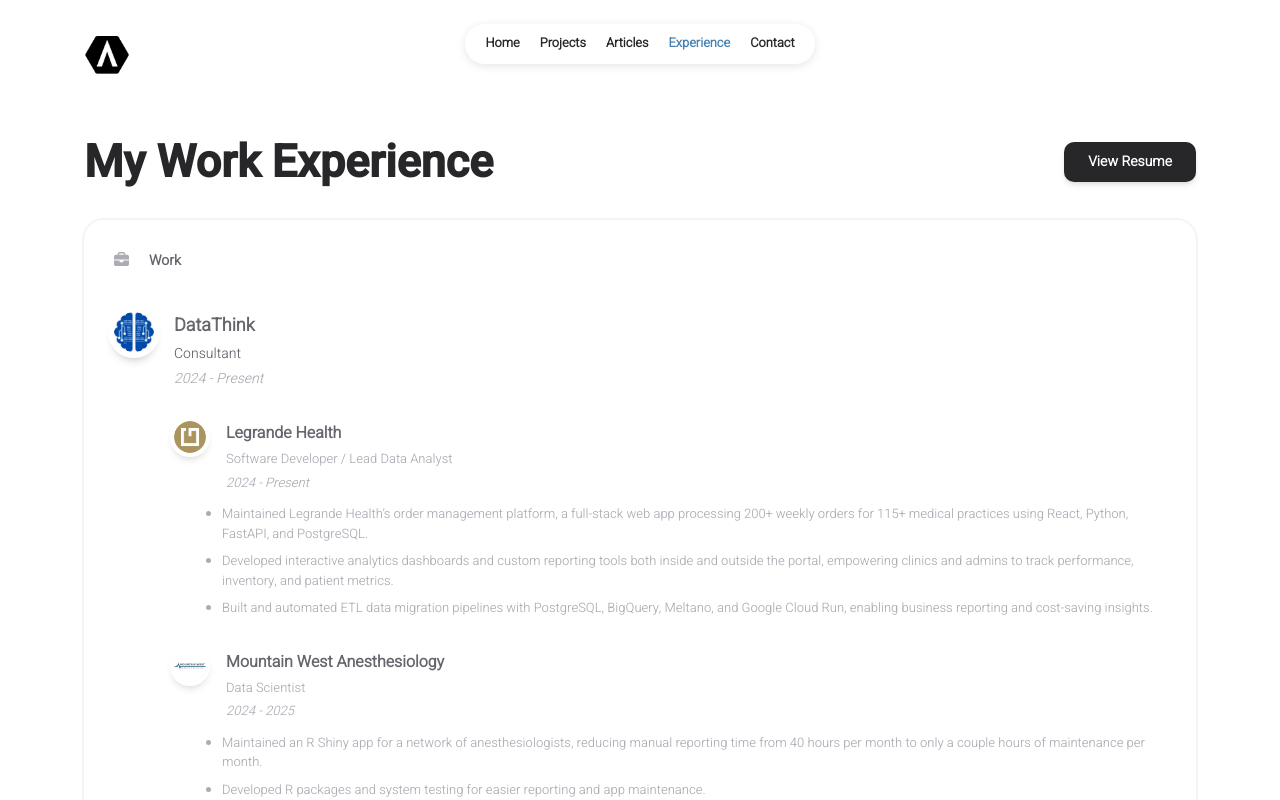
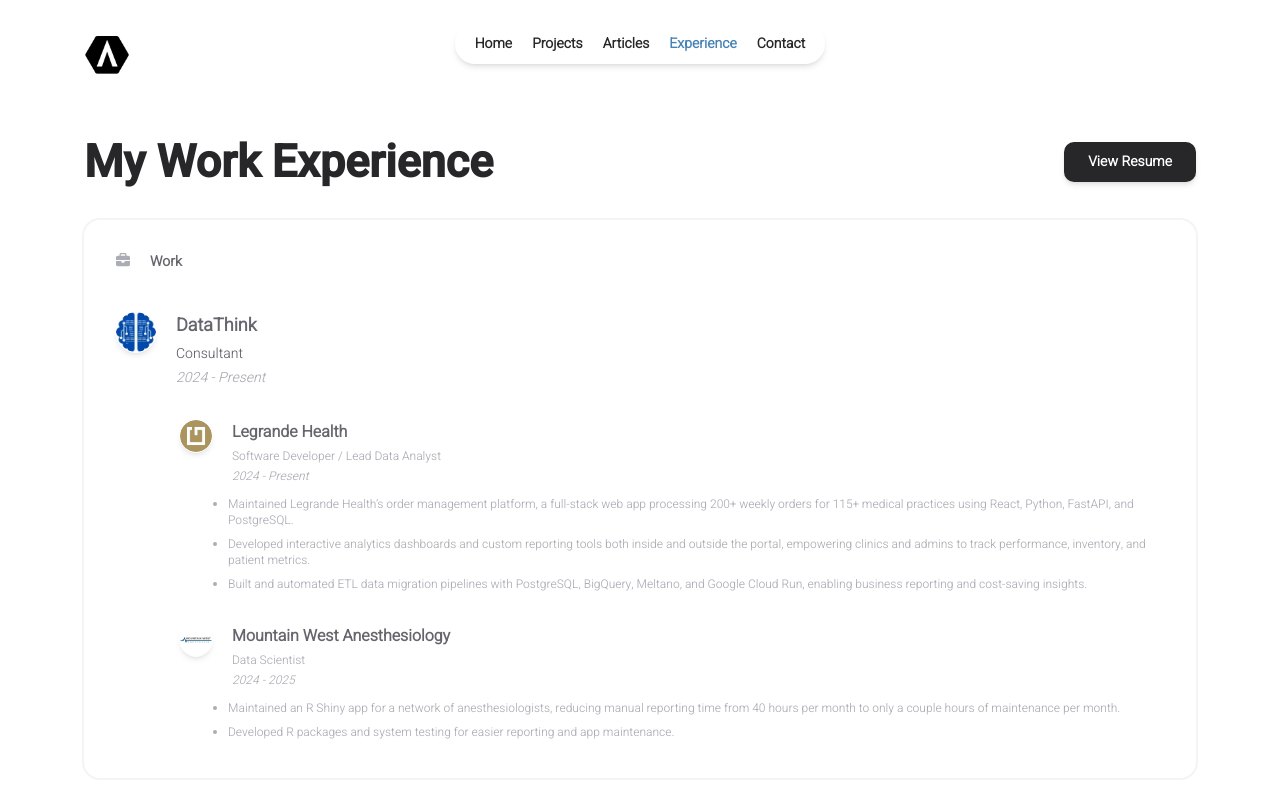
Before and after one commit to austinw8/personal-site, a React (Vite) app: page /experience in a window 1280 px wide. Shown: the top 800 px of the page. Built offline with nearby package versions, Linux system fonts and the light colour scheme.

Commit message:
refactor: update styling for components and improve layout consistency

```diff
--- a/src/components/article.jsx
+++ b/src/components/article.jsx
@@ -9,16 +9,16 @@
 
 	return (
 		<React.Fragment>
-			<div className="w-[90%] mix-blend-normal rounded-[20px] opacity-80 hover:bg-[#fafafa] hover:opacity-100 transition-colors duration-300 ease-in-out max-[600px]:w-full">
-				<div className="p-[30px]">
+			<div className="w-[90%] mix-blend-normal rounded-2xl opacity-80 hover:bg-zinc-50 hover:opacity-100 transition-colors duration-300 ease-in-out max-[600px]:w-full">
+				<div className="p-8">
 					<div className="opacity-100 text-tertiary text-xs mb-4">
 						|&nbsp;&nbsp;&nbsp;{date}
 					</div>
 					<div className="opacity-100 text-primary text-base mb-4 font-bold">{title}</div>
-					<div className="opacity-100 text-secondary text-xs leading-[1.5]">
+					<div className="opacity-100 text-secondary text-xs leading-normal">
 						{description}
 					</div>
-					<div className="opacity-100 pt-5 text-[15px] font-bold">
+					<div className="opacity-100 pt-5 text-sm font-bold">
 						<Link to={link} className="text-link no-underline">
 							Read article{" "}
 							<FontAwesomeIcon
--- a/src/components/card.jsx
+++ b/src/components/card.jsx
@@ -4,15 +4,15 @@
 const Card = (props) => {
 	const { icon, title, body } = props;
 	return (
-		<div className="mix-blend-normal rounded-[20px] outline outline-2 outline-[#f4f4f5]">
-			<div className="p-[30px] pb-[5px]">
+		<div className="mix-blend-normal rounded-2xl outline outline-2 outline-zinc-100">
+			<div className="p-8 pb-1">
 				<div className="flex items-center">
-					<div className="text-[15px] text-tertiary">
+					<div className="text-sm text-tertiary">
 						<FontAwesomeIcon icon={icon} />
 					</div>
-					<div className="text-secondary text-[14px] pl-5 font-[650]">{title}</div>
+					<div className="text-secondary text-sm pl-5 font-semibold">{title}</div>
 				</div>
-				<div className="pt-10 text-[15px]">
+				<div className="pt-10 text-sm">
 					<div>{body}</div>
 				</div>
 			</div>
--- a/src/components/navBar.jsx
+++ b/src/components/navBar.jsx
@@ -8,9 +8,9 @@
 		<React.Fragment>
 			<div className="m-0 flex justify-center items-center">
 				<nav className="flex justify-center items-center fixed top-[3vh] z-[999]">
-					<div className="w-fit px-5 py-2.5 h-10 bg-white shadow-[0px_2px_10px_rgba(0,0,0,0.1)] rounded-[40px]">
+					<div className="w-fit px-5 py-2.5 h-10 bg-white shadow-md rounded-full">
 						<ul className="flex justify-between list-none items-center m-0 p-0 gap-5">
-							<li className="font-bold text-[80%]">
+							<li className="font-bold text-sm">
 								<Link
 									to="/"
 									className={`no-underline transition-colors duration-300 ease-in-out hover:text-link ${
@@ -20,7 +20,7 @@
 									Home
 								</Link>
 							</li>
-							<li className="font-bold text-[80%]">
+							<li className="font-bold text-sm">
 								<Link
 									to="/projects"
 									className={`no-underline transition-colors duration-300 ease-in-out hover:text-link ${
@@ -30,7 +30,7 @@
 									Projects
 								</Link>
 							</li>
-							<li className="font-bold text-[80%]">
+							<li className="font-bold text-sm">
 								<Link
 									to="/articles"
 									className={`no-underline transition-colors duration-300 ease-in-out hover:text-link ${
@@ -40,7 +40,7 @@
 									Articles
 								</Link>
 							</li>
-							<li className="font-bold text-[80%]">
+							<li className="font-bold text-sm">
 								<Link
 									to="/experience"
 									className={`no-underline transition-colors duration-300 ease-in-out hover:text-link ${
@@ -50,7 +50,7 @@
 									Experience
 								</Link>
 							</li>
-							<li className="font-bold text-[80%]">
+							<li className="font-bold text-sm">
 								<Link
 									to="/contact"
 									className={`no-underline transition-colors duration-300 ease-in-out hover:text-link ${
--- a/src/components/projectCard.jsx
+++ b/src/components/projectCard.jsx
@@ -10,7 +10,7 @@
 
 	return (
 		<React.Fragment>
-			<div className="w-full mix-blend-normal rounded-2xl opacity-80 h-full hover-effect transition-colors duration-300 ease-in-out max-[600px]:h-[300px] border">
+			<div className="w-full mix-blend-normal rounded-2xl opacity-80 h-full hover-effect transition-colors duration-300 ease-in-out max-[600px]:h-72 border">
 				<div className="p-8 h-full flex flex-col">
 					<div className="font-secondary text-primary text-base pt-3 mb-4 font-bold">{title}</div>
 
@@ -29,7 +29,7 @@
 						{projectLink && (
 						<a href={projectLink} target="_blank" rel="noopener noreferrer" className="no-underline group">
 							<div className="flex items-center text-secondary text-xs group-hover:text-link transition-colors duration-300 ease-in-out">
-								<div className="pl-[5px] text-[13px]">
+								<div className="pl-1 text-xs">
 									<FontAwesomeIcon icon={faExternalLink} />
 								</div>
 								<div className="pl-2 font-bold">Check It Out</div>
@@ -40,7 +40,7 @@
 						{codeLink && (
 						<a href={codeLink} target="_blank" rel="noopener noreferrer" className="no-underline group">
 							<div className="flex items-center text-secondary text-xs group-hover:text-link transition-colors duration-300 ease-in-out">
-								<div className="pl-[5px] text-[13px]">
+								<div className="pl-1 text-xs">
 									<FontAwesomeIcon icon={faGithub} />
 								</div>
 								<div className="pl-2 font-bold">View Code</div>
@@ -51,7 +51,7 @@
 						{articleSlug && (
 							<Link to={`/article/${articleSlug}`} className="no-underline group">
 								<div className="flex items-center text-secondary text-xs group-hover:text-link transition-colors duration-300 ease-in-out">
-									<div className="pl-[5px] text-[13px]">
+									<div className="pl-1 text-xs">
 										<FontAwesomeIcon icon={faNewspaper} />
 									</div>
 									<div className="pl-2 font-bold">Read Article</div>
--- a/src/components/socials.jsx
+++ b/src/components/socials.jsx
@@ -12,13 +12,13 @@
 		<div>
 			<div className="flex pb-5">
 				<a href={INFO.socials.github} target="_blank" rel="noreferrer" className="no-underline">
-					<div className="text-[15px] text-secondary">
+					<div className="text-sm text-secondary">
 						<FontAwesomeIcon
 							icon={faGithub}
-							className="text-[15px] text-secondary"
+							className="text-sm text-secondary"
 						/>
 					</div>
-					<div className="text-secondary pl-[30px] mt-[-20px] font-semibold text-[14px]">Follow on GitHub</div>
+					<div className="text-secondary pl-8 -mt-5 font-semibold text-sm">Follow on GitHub</div>
 				</a>
 			</div>
 
@@ -29,13 +29,13 @@
 					rel="noreferrer"
 					className="no-underline"
 				>
-					<div className="text-[15px] text-secondary">
+					<div className="text-sm text-secondary">
 						<FontAwesomeIcon
 							icon={faLinkedin}
-							className="text-[15px] text-secondary"
+							className="text-sm text-secondary"
 						/>
 					</div>
-					<div className="text-secondary pl-[30px] mt-[-20px] font-semibold text-[14px]">Follow on LinkedIn</div>
+					<div className="text-secondary pl-8 -mt-5 font-semibold text-sm">Follow on LinkedIn</div>
 				</a>
 			</div>
 
@@ -47,11 +47,11 @@
 						rel="noreferrer"
 						className="no-underline"
 					>
-						<div className="text-[15px] text-secondary">
+						<div className="text-sm text-secondary">
 							<FontAwesomeIcon icon={faEnvelope} />
 						</div>
 
-						<div className="text-secondary pl-[30px] mt-[-20px] font-semibold text-[14px]">{INFO.main.email}</div>
+						<div className="text-secondary pl-8 -mt-5 font-semibold text-sm">{INFO.main.email}</div>
 					</a>
 				</div>
 			</div>
--- a/src/pages/404.jsx
+++ b/src/pages/404.jsx
@@ -18,24 +18,24 @@
 			<div className="overflow-hidden h-screen page-content">
 				<NavBar />
 				<div className="content-wrapper">
-					<div className="flex justify-start pt-[25px]">
+					<div className="flex justify-start pt-6">
 						<div className="flex fixed top-[4vh] z-[1000]">
 							<Logo width={46} />
 						</div>
 					</div>
-					<div className="flex flex-col h-full m-0 pt-[120px]">
+					<div className="flex flex-col h-full m-0 pt-32">
 						<div className="fixed flex flex-col justify-center items-center top-1/2 left-1/2 -translate-x-1/2 -translate-y-1/2 max-[500px]:absolute max-[500px]:top-auto max-[500px]:left-auto max-[500px]:w-full max-[500px]:translate-x-0 max-[500px]:translate-y-0">
-							<div className="font-secondary text-primary text-[80px] pt-[15px] font-bold max-[500px]:text-[50px]">
+							<div className="font-secondary text-primary text-8xl pt-4 font-bold max-[500px]:text-5xl">
 								Oops! <FontAwesomeIcon icon={faFaceSadTear} />
 							</div>
-							<div className="text-secondary text-[2rem] my-8 text-center max-[500px]:w-full max-[500px]:text-[15px] max-[500px]:mt-2.5 max-[500px]:-ml-[5px] max-[500px]:mr-8">
+							<div className="text-secondary text-3xl my-8 text-center max-[500px]:w-full max-[500px]:text-sm max-[500px]:mt-2.5 max-[500px]:-ml-1 max-[500px]:mr-8">
 								We can't seem to find the page you're looking
 								for.
 								<br />
 								The requested URL "{window.location.href}" was
 								not found on this server.
 							</div>
-							<a href="/" className="text-[1.5rem] no-underline text-white bg-link px-8 py-4 rounded-[50px] transition-all duration-300 ease-in-out hover:bg-white hover:text-link hover:shadow-[2px_2px_8px_rgba(0,0,0,0.3)] max-[500px]:text-[15px] max-[500px]:px-[15px] max-[500px]:py-[15px]">
+							<a href="/" className="text-2xl no-underline text-white bg-link px-8 py-4 rounded-full transition-all duration-300 ease-in-out hover:bg-white hover:text-link hover:shadow-md max-[500px]:text-sm max-[500px]:px-4 max-[500px]:py-4">
 								Go back to the home page
 							</a>
 						</div>
--- a/src/pages/articleSingle.jsx
+++ b/src/pages/articleSingle.jsx
@@ -35,38 +35,38 @@
 				<NavBar />
 
 				<div className="content-wrapper">
-					<div className="flex justify-start pt-[25px]">
+					<div className="flex justify-start pt-6">
 						<div className="flex fixed rounded-full top-[4vh] z-[1000]">
 							<Logo width={46} />
 						</div>
 					</div>
 
-					<div className="flex items-center gap-2 pt-[100px] pb-2.5 cursor-pointer text-secondary text-base transition-colors duration-200 ease-in-out hover:text-primary" onClick={() => navigate("/articles")}>
+					<div className="flex items-center gap-2 pt-24 pb-2.5 cursor-pointer text-secondary text-base transition-colors duration-200 ease-in-out hover:text-primary" onClick={() => navigate("/articles")}>
 						<ArrowLeft size={20} className="flex-shrink-0" />
 						<span>Back to articles</span>
 					</div>
 
 					<div className="flex h-full m-0 relative">
-						<div className="w-full pt-[30px]">
-							<div className="border-l-2 border-l-quaternary text-tertiary text-base items-center h-[22px]">
-								<div className="font-primary pl-[15px]">
+						<div className="w-full pt-8">
+							<div className="border-l-2 border-l-quaternary text-tertiary text-base items-center h-6">
+								<div className="font-primary pl-4">
 									{article.date}
 								</div>
 							</div>
 
-							<div className="title pt-[15px] pb-[30px] !w-full">
+							<div className="title pt-4 pb-8 !w-full">
 								{article.title}
 							</div>
 
 							{article.tags && article.tags.length > 0 && (
-								<div className="pb-[30px] flex flex-wrap gap-2">
+								<div className="pb-8 flex flex-wrap gap-2">
 									{article.tags.map((tag, index) => (
 										<Badge key={index} tag={tag} />
 									))}
 								</div>
 							)}
 
-							<div className="prose prose-zinc max-w-none pb-[50px]
+							<div className="prose prose-zinc max-w-none pb-12
 								prose-headings:text-primary
 								prose-a:text-link prose-a:no-underline hover:prose-a:underline
 								prose-code:before:content-none prose-code:after:content-none
--- a/src/pages/articles.jsx
+++ b/src/pages/articles.jsx
@@ -34,10 +34,10 @@
 						</div>
 
 						<div className="flex flex-col">
-							<div className="pt-[50px] pb-[50px] flex flex-col">
+							<div className="pt-12 pb-12 flex flex-col">
 								{articlesData.map((article) => (
 									<div
-										className="pt-0 pl-[35px] pb-5 border-l-2 border-l-[#f4f4f5] w-full"
+										className="pt-0 pl-9 pb-5 border-l-2 border-l-zinc-100 w-full"
 										key={article.slug}
 									>
 										<ArticleCard
--- a/src/pages/experience.jsx
+++ b/src/pages/experience.jsx
@@ -57,22 +57,22 @@
 									<img
 										src="./images/datathink-logo.png"
 										alt="DataThink"
-										className="h-[40px] w-[40px] rounded-full outline outline-[6px] outline-white shadow-[0px_7px_10px_rgba(0,0,0,0.25)] hover:opacity-80 transition-opacity cursor-pointer"
+										className="h-10 w-10 rounded-full outline outline-1 outline-white shadow-md hover:opacity-80 transition-opacity cursor-pointer"
 									/>
 								</a>
 								<div className="pl-5">
-									<div className="text-[18px] font-bold text-secondary">DataThink</div>
-									<div className="text-[14px] text-secondary pt-1">
+									<div className="text-lg font-bold text-secondary">DataThink</div>
+									<div className="text-sm text-secondary pt-1">
 										Consultant
 									</div>
-									<div className="text-[14px] text-tertiary pt-1 italic">
+									<div className="text-sm text-tertiary pt-1 italic">
 										2024 - Present
 									</div>
 								</div>
 							</div>
 
 							{/* Nested Client Engagements */}
-							<div className="pl-[60px] pt-8 space-y-8">
+							<div className="pl-16 pt-8 space-y-8">
 
 								{/* Legrande Client */}
 								<div className="relative">
@@ -86,20 +86,20 @@
 											<img
 												src="./images/legrande-logo.png"
 												alt="Legrande Health"
-												className="h-[32px] w-[32px] rounded-full outline outline-[4px] outline-white shadow-[0px_5px_8px_rgba(0,0,0,0.2)] hover:opacity-80 transition-opacity cursor-pointer"
+												className="h-8 w-8 rounded-full outline outline-1 outline-white shadow-md hover:opacity-80 transition-opacity cursor-pointer"
 											/>
 										</a>
 										<div className="pl-5">
-											<div className="text-[16px] font-semibold text-secondary">Legrande Health</div>
-											<div className="text-[13px] text-tertiary pt-1">
+											<div className="text-base font-semibold text-secondary">Legrande Health</div>
+											<div className="text-xs text-tertiary pt-1">
 												Software Developer / Lead Data Analyst
 											</div>
-											<div className="text-[13px] text-tertiary pt-1 italic">
+											<div className="text-xs text-tertiary pt-1 italic">
 												2024 - Present
 											</div>
 										</div>
 									</div>
-									<ul className="pl-12 pt-3 space-y-2 text-[13px] text-tertiary list-disc">
+									<ul className="pl-12 pt-3 space-y-2 text-xs text-tertiary list-disc">
 										<li>Maintained Legrande Health’s order management platform, a full-stack web app processing 200+ weekly orders for 115+ medical practices using React, Python, FastAPI, and PostgreSQL.</li>
 										<li>Developed interactive analytics dashboards and custom reporting tools both inside and outside the portal, empowering clinics and admins to track performance, inventory, and patient metrics.</li>
 										<li>Built and automated ETL data migration pipelines with PostgreSQL, BigQuery, Meltano, and Google Cloud Run, enabling business reporting and cost-saving insights.</li>
@@ -118,20 +118,20 @@
 											<img
 												src="./images/mwa-logo.png"
 												alt="Mountain West Anesthesiology"
-												className="h-[32px] w-[32px] rounded-full outline outline-[4px] outline-white shadow-[0px_5px_8px_rgba(0,0,0,0.2)] hover:opacity-80 transition-opacity cursor-pointer"
+												className="h-8 w-8 rounded-full outline outline-1 outline-white shadow-md hover:opacity-80 transition-opacity cursor-pointer"
 											/>
 										</a>
 										<div className="pl-5">
-											<div className="text-[16px] font-semibold text-secondary">Mountain West Anesthesiology</div>
-											<div className="text-[13px] text-tertiary pt-1">
+											<div className="text-base font-semibold text-secondary">Mountain West Anesthesiology</div>
+											<div className="text-xs text-tertiary pt-1">
 												Data Scientist
 											</div>
-											<div className="text-[13px] text-tertiary pt-1 italic">
+											<div className="text-xs text-tertiary pt-1 italic">
 												2024 - 2025
 											</div>
 										</div>
 									</div>
-									<ul className="pl-12 pt-3 space-y-2 text-[13px] text-tertiary list-disc">
+									<ul className="pl-12 pt-3 space-y-2 text-xs text-tertiary list-disc">
 										<li>Maintained an R Shiny app for a network of anesthesiologists, reducing manual reporting time from 40 hours per month to only a couple hours of maintenance per month.</li>
 										<li>Developed R packages and system testing for easier reporting and app maintenance.</li>
 									</ul>
--- a/src/pages/homepage.jsx
+++ b/src/pages/homepage.jsx
@@ -61,7 +61,7 @@
 			<div className="page-content">
 				<NavBar active="home" />
 				<div className="content-wrapper">
-					<div className="flex justify-start items-center pt-[130px]">
+					<div className="flex justify-start items-center pt-32">
 						<div style={logoStyle}>
 							<Logo width={logoSize} link={false} />
 						</div>
@@ -80,7 +80,7 @@
 							</div>
 
 							<div className="flex items-center order-1 lg:order-none">
-								<div className="w-[370px] h-[370px] lg:order-none order-1 lg:ml-0 ml-2 lg:pt-0 pt-[50px] pb-[50px]">
+								<div className="w-[370px] h-[370px] lg:order-none order-1 lg:ml-0 ml-2 lg:pt-0 pt-12 pb-12">
 									<div className="overflow-hidden rounded-[10%] rotate-3">
 										<img
 											src="images/headshot_1.jpg"
@@ -92,7 +92,7 @@
 							</div>
 						</div>
 
-						<div className="flex justify-start items-center pt-[30px]">
+						<div className="flex justify-start items-center pt-8">
 							<a
 								href={INFO.socials.github}
 								target="_blank"
@@ -100,7 +100,7 @@
 							>
 								<FontAwesomeIcon
 									icon={faGithub}
-									className="pr-[20px] text-[25px] transition-colors duration-200 ease-in-out text-secondary hover:text-primary"
+									className="pr-5 text-2xl transition-colors duration-200 ease-in-out text-secondary hover:text-primary"
 								/>
 							</a>
 							<a
@@ -110,7 +110,7 @@
 							>
 								<FontAwesomeIcon
 									icon={faLinkedin}
-									className="pr-[20px] text-[25px] transition-colors duration-200 ease-in-out text-secondary hover:text-primary"
+									className="pr-5 text-2xl transition-colors duration-200 ease-in-out text-secondary hover:text-primary"
 								/>
 							</a>
 							<a
@@ -120,7 +120,7 @@
 							>
 								<FontAwesomeIcon
 									icon={faMailBulk}
-									className="pr-[20px] text-[25px] transition-colors duration-200 ease-in-out text-secondary hover:text-primary"
+									className="pr-5 text-2xl transition-colors duration-200 ease-in-out text-secondary hover:text-primary"
 								/>
 							</a>
 						</div>
--- a/src/pages/projects.jsx
+++ b/src/pages/projects.jsx
@@ -87,7 +87,7 @@
 
 						<div className="flex flex-wrap items-stretch pt-2 pb-4 -ml-4">
 							{projects.map((project, index) => (
-								<div className="w-[calc(100%/3)] box-border p-2.5 overflow-hidden max-[600px]:w-[calc(100%/2)]" key={index}>
+								<div className="w-1/3 box-border p-2.5 overflow-hidden max-[600px]:w-1/2" key={index}>
 									<ProjectCard
 										title={project.title}
 										description={project.description}
```
